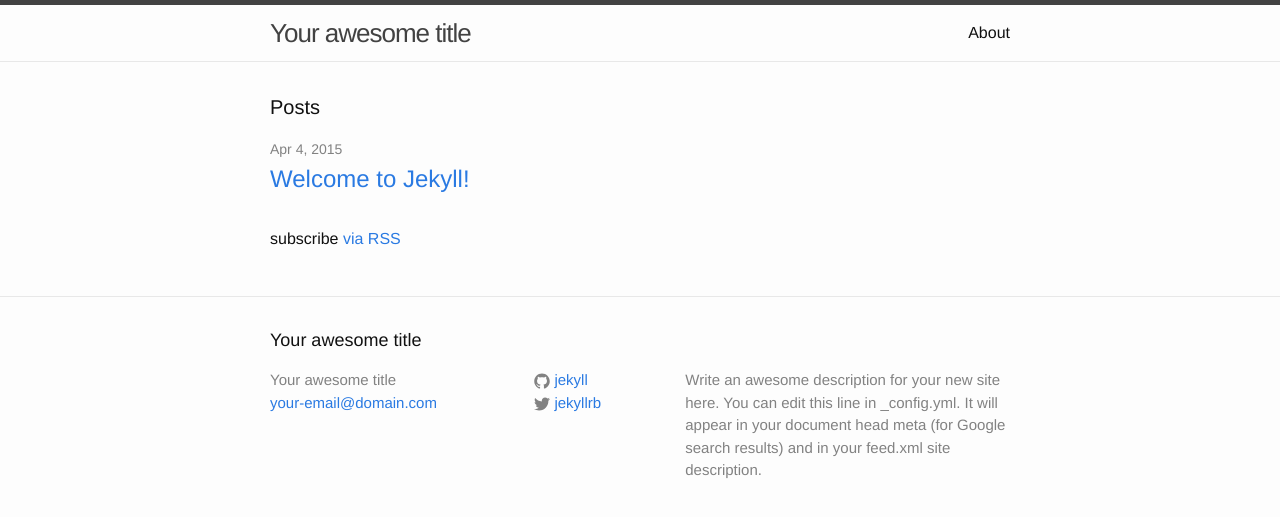
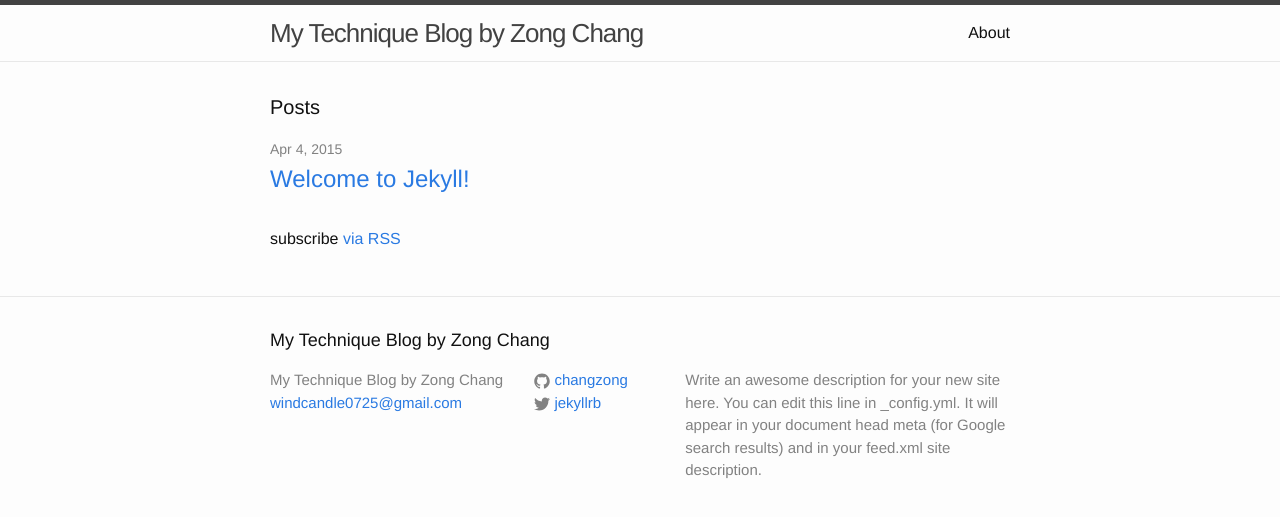
Before and after one commit to changzong/blog, a Jekyll site: the page built from index.html, in a window 1280 px wide. Shown: the top 517 px of the page. Built offline with Jekyll 4.4.1, drawn with Linux system fonts in a browser that asks for light colours.

Commit message:
Modified config file

```diff
--- a/_config.yml
+++ b/_config.yml
@@ -1,14 +1,14 @@
 # Site settings
-title: Your awesome title
-email: your-email@domain.com
+title: My Technique Blog by Zong Chang
+email: windcandle0725@gmail.com
 description: > # this means to ignore newlines until "baseurl:"
   Write an awesome description for your new site here. You can edit this
   line in _config.yml. It will appear in your document head meta (for
   Google search results) and in your feed.xml site description.
 baseurl: "/myblog" # the subpath of your site, e.g. /blog/
-url: "http://yourdomain.com" # the base hostname & protocol for your site
+url: "http://www.lushandyangyang.com" # the base hostname & protocol for your site
 twitter_username: jekyllrb
-github_username:  jekyll
+github_username:  changzong
 
 # Build settings
 markdown: kramdown
```
